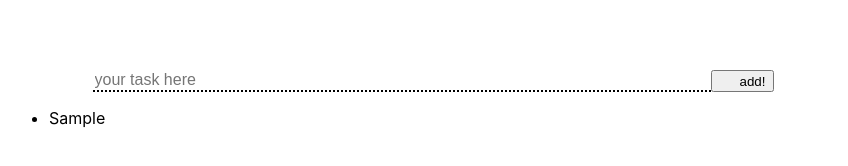
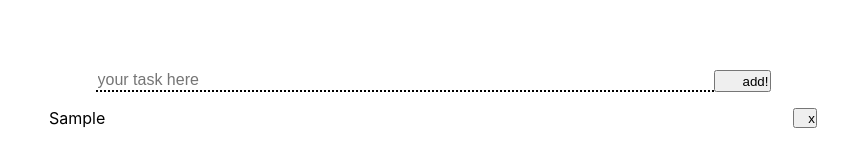
Before and after one commit to garyunyoung/to-do-list, a React (Create React App) app: page / in a window 1280 px wide. Both pictures are taken after typing "Sample" into the empty fields and a click on the input "add!". Shown: the part 314-480 px from the top of the page, without its empty margins (207-1055 px from the left). Built offline with nearby package versions, Linux system fonts and the light colour scheme; the HTML template or start-up script is replaced by a standard one.

Commit message:
Add delete task functionality

```diff
--- a/src/App.css
+++ b/src/App.css
@@ -21,6 +21,7 @@
 }
 
 .submit-button {
+  padding: 0;
   padding-left: 2em;
 }
 
@@ -37,5 +38,15 @@
 }
 
 .task-list__item {
+  display: flex;
+  justify-content: space-between;
+}
+
+.delete-button {
+  padding: 0;
+  padding-left: 1em;
+}
+
+.task-list__item {
   padding-bottom: 5px;
 }
--- a/src/App.js
+++ b/src/App.js
@@ -12,11 +12,20 @@ class App extends React.Component {
 
   handleSubmit = event => {
     event.preventDefault();
-    this.setState({ list: [...this.state.list, this.state.currentValue], currentValue: '' });
+    this.setState({
+      list: [...this.state.list, this.state.currentValue],
+      currentValue: ""
+    });
   };
 
   handleInputData = event => {
     this.setState({ currentValue: event.target.value });
+  };
+
+  onDelete = i => {
+    let modifiedTaskList = [...this.state.list];
+    modifiedTaskList.splice(i, 1);
+    this.setState({ list: modifiedTaskList });
   };
 
   render() {
@@ -31,13 +40,22 @@ class App extends React.Component {
             onChange={this.handleInputData}
             value={this.state.currentValue}
           />
-          <input className="submit-button" type="submit" value="add!"
-          />
+          <input className="submit-button" type="submit" value="add!" />
         </form>
         <section className="task-table">
           <ul className="task-list">
             {this.state.list.map((listItem, i) => {
-              return <li key={i} className="task-list__item">{listItem}</li>;
+              return (
+                <li key={i} className="task-list__item">
+                  {listItem}
+                  <button
+                    className="delete-button"
+                    onClick={() => this.onDelete(i)}
+                  >
+                    x
+                  </button>
+                </li>
+              );
             })}
           </ul>
         </section>
```
